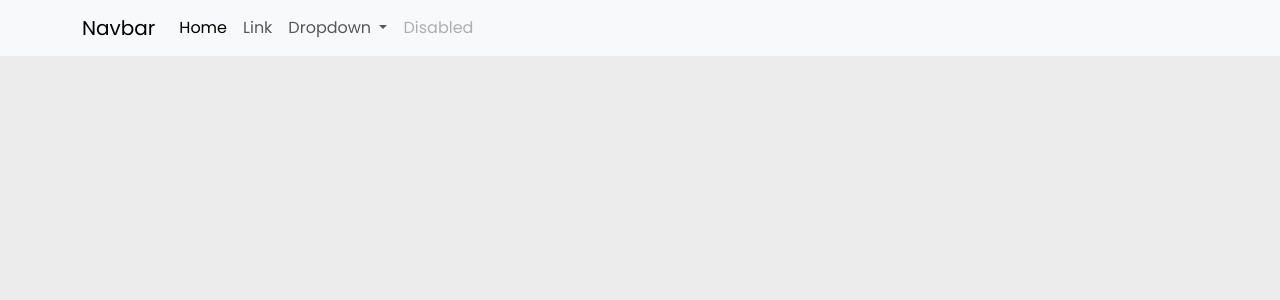
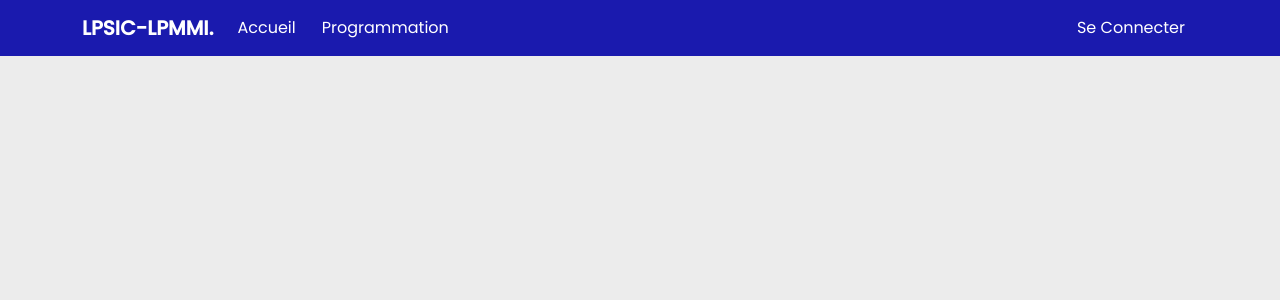
Before and after one commit to whitexudan15/groupe7, a PHP site: page / in a window 1280 px wide. Shown: the top 300 px of the page. Run offline with PHP 8.4, Linux system fonts and the light colour scheme.

Commit message:
update(connexion, inscription)

```diff
--- a/Connexion.php
+++ b/Connexion.php
@@ -14,7 +14,7 @@
     <?php require_once './navbar.php' ?>
 
     <!--- Main Container --->
-    <div class="login-container d-flex justify-content-center align-items-center min-vh-100">
+    <div style="min-height: 90vh !important;" class="login-container d-flex justify-content-center align-items-center">
         <div class="row border rounded-5 p-3 bg-white shadow box-area">
             <!--- Left Box --->
             <div class="col-md-6 rounded-4 d-flex justify-content-center align-items-center flex-column left-box"
@@ -57,7 +57,7 @@
                         <button class="btn btn-lg btn-primary w-100 fs-6">Se Connecter</button>
                     </div>
                     <div class="row">
-                        <small>Vous n'avez pas de compte ? <a href="#">S'inscrire</a></small>
+                        <small>Vous n'avez pas de compte ? <a href="./Inscription.php">S'inscrire</a></small>
                     </div>
                 </div>
             </div>
--- a/Index.php
+++ b/Index.php
@@ -10,43 +10,7 @@
 </head>
 
 <body>
-    <nav class="navbar navbar-expand-lg bg-body-tertiary">
-        <div class="container">
-            <a class="navbar-brand" href="#">Navbar</a>
-            <button class="navbar-toggler" type="button" data-bs-toggle="collapse"
-                data-bs-target="#navbarSupportedContent" aria-controls="navbarSupportedContent" aria-expanded="false"
-                aria-label="Toggle navigation">
-                <span class="navbar-toggler-icon"></span>
-            </button>
-            <div class="collapse navbar-collapse" id="navbarSupportedContent">
-                <ul class="navbar-nav me-auto mb-2 mb-lg-0">
-                    <li class="nav-item">
-                        <a class="nav-link active" aria-current="page" href="#">Home</a>
-                    </li>
-                    <li class="nav-item">
-                        <a class="nav-link" href="#">Link</a>
-                    </li>
-                    <li class="nav-item dropdown">
-                        <a class="nav-link dropdown-toggle" href="#" role="button" data-bs-toggle="dropdown"
-                            aria-expanded="false">
-                            Dropdown
-                        </a>
-                        <ul class="dropdown-menu">
-                            <li><a class="dropdown-item" href="#">Action</a></li>
-                            <li><a class="dropdown-item" href="#">Another action</a></li>
-                            <li>
-                                <hr class="dropdown-divider">
-                            </li>
-                            <li><a class="dropdown-item" href="#">Something else here</a></li>
-                        </ul>
-                    </li>
-                    <li class="nav-item">
-                        <a class="nav-link disabled" aria-disabled="true">Disabled</a>
-                    </li>
-                </ul>
-            </div>
-        </div>
-    </nav>
+    <?php require_once './navbar.php' ?>
 
     <script src="./bootstrap/js/bootstrap.bundle.min.js"></script>
 </body>
--- a/Inscription.php
+++ b/Inscription.php
@@ -14,7 +14,7 @@
     <?php require_once './navbar.php' ?>
 
     <!--- Main Container --->
-    <div class="login-container d-flex justify-content-center align-items-center min-vh-100">
+    <div style="min-height: 90vh !important;" class="login-container d-flex justify-content-center align-items-center">
         <div class="row border rounded-5 p-3 bg-white shadow box-area">
 
             <!--- Right Box --->
@@ -26,7 +26,7 @@
                     </div>
                     <div class="input-group mb-3">
                         <input type="text" class="form-control form-control-lg bg-light fs-6"
-                            placeholder="Email address">
+                            placeholder="Adresse Email">
                     </div>
                     <div class="input-group mb-3">
                         <input type="text" class="form-control form-control-lg bg-light fs-6" placeholder="Nom">
--- a/navbar.php
+++ b/navbar.php
@@ -4,10 +4,17 @@
         <div class="collapse navbar-collapse" id="navbarSupportedContent">
             <ul class="navbar-nav me-auto mb-2 mb-lg-0">
                 <li class="nav-item">
-                    <a class="nav-link text-white active" aria-current="page" href="./Index.php">Accueil</a>
+                    <a style="margin-right: 5px;" class="nav-link text-white active" aria-current="page"
+                        href="./Index.php">Accueil</a>
                 </li>
                 <li class="nav-item">
-                    <a class="nav-link text-white" href="#">Programmation</a>
+                    <a style="margin-left: 5px;" class="nav-link text-white" href="#">Programmation</a>
+                </li>
+            </ul>
+            <ul class="navbar-nav ms-auto mb-2 mb-lg-0">
+                <li class="nav-item">
+                    <a style="margin-right: 5px;" class="nav-link text-white active" aria-current="page"
+                        href="./Connexion.php">Se Connecter</a>
                 </li>
             </ul>
         </div>
```
Also changed, not shown: Base_De_Donnees.php (+7 -0 lines).
